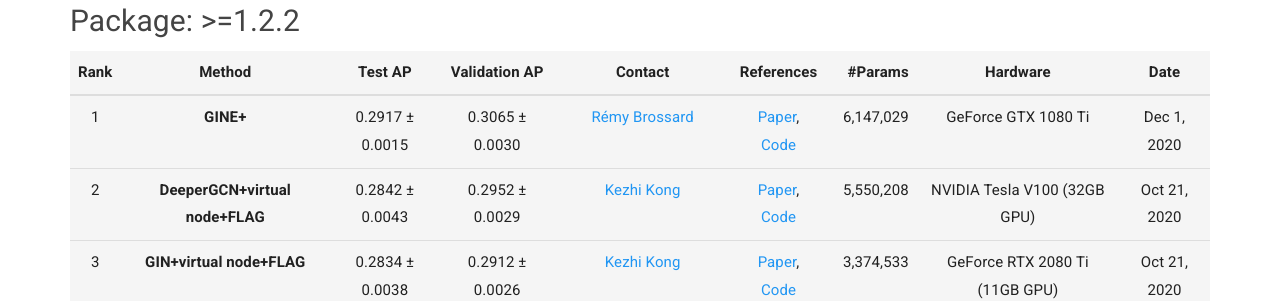
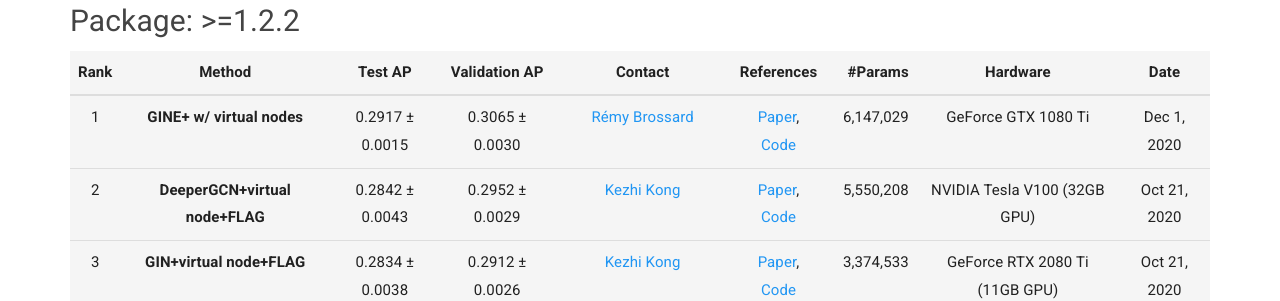
Before and after one commit to snap-stanford/ogb-web, a Jekyll site: the page built from _docs/leaderboard/leader_graphprop.md, in a window 1280 px wide and 900 px high, scrolled down 1890 px. Shown: the part 152-453 px from the top of the window. Built offline with Jekyll 4.4.1, drawn with Linux system fonts in a browser that asks for light colours.

Commit message:
updateleaderboard

```diff
--- a/_docs/leaderboard/leader_graphprop.md
+++ b/_docs/leaderboard/leader_graphprop.md
@@ -53,7 +53,7 @@ The **bold** method name indicates that the implementation is **official** (by t
 
 | Rank  | Method | Test AP | Validation AP | Contact | References | #Params | Hardware | Date
 |:----:|:-----:|:------:|:-----:|:-----:|:-----:|-----:|:-----:|:-----:|
-|  1  |  **GINE+**  | 0.2917 ± 0.0015   | 0.3065 ± 0.0030 |[Rémy Brossard](mailto:remy@anotherbrain.ai) | [Paper](https://arxiv.org/abs/2011.15069), [Code](https://github.com/RBrossard/GINEPLUS) | 6,147,029 | GeForce GTX 1080 Ti | Dec 1, 2020 |
+|  1  |  **GINE+ w/ virtual nodes**  | 0.2917 ± 0.0015   | 0.3065 ± 0.0030 |[Rémy Brossard](mailto:remy@anotherbrain.ai) | [Paper](https://arxiv.org/abs/2011.15069), [Code](https://github.com/RBrossard/GINEPLUS) | 6,147,029 | GeForce GTX 1080 Ti | Dec 1, 2020 |
 |  2  |  **DeeperGCN+virtual node+FLAG**  | 0.2842 ± 0.0043   | 0.2952 ± 0.0029 |[Kezhi Kong](mailto:kong@cs.umd.edu) | [Paper](https://arxiv.org/abs/2010.09891), [Code](https://github.com/devnkong/FLAG) | 5,550,208 | NVIDIA Tesla V100 (32GB GPU) | Oct 21, 2020 |
 |  3  |  **GIN+virtual node+FLAG**  | 0.2834 ± 0.0038   | 0.2912 ± 0.0026 |[Kezhi Kong](mailto:kong@cs.umd.edu) | [Paper](https://arxiv.org/abs/2010.09891), [Code](https://github.com/devnkong/FLAG) | 3,374,533 | GeForce RTX 2080 Ti (11GB GPU) | Oct 21, 2020 |
 |  4  |  **DeeperGCN+virtual node**  | 0.2781 ± 0.0038   | 0.2920 ± 0.0025 |[Guohao Li - DeepGCNs.org](mailto:guohao.li@kaust.edu.sa) | [Paper](https://arxiv.org/abs/2006.07739), [Code](https://github.com/lightaime/deep_gcns_torch/tree/master/examples/ogb) | 5,550,208 | NVIDIA Tesla V100 (32GB GPU) | Aug 11, 2020 |
```
